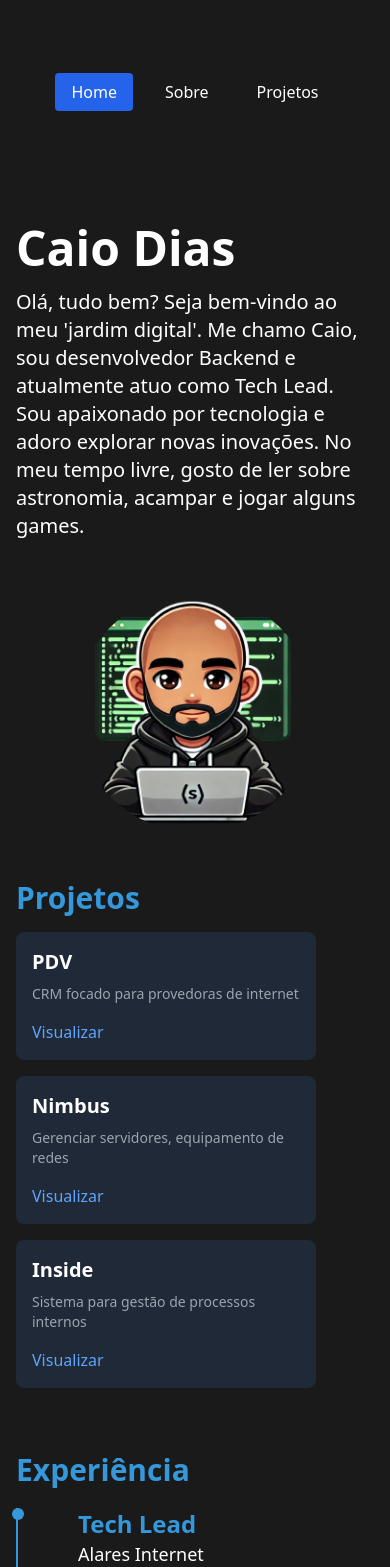
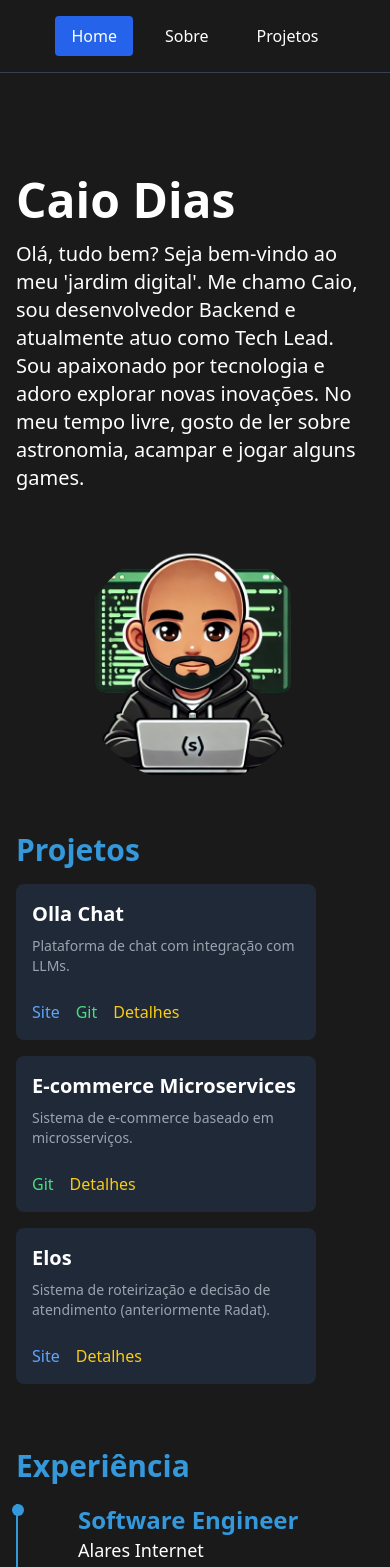
Before and after one commit to CaioCLDias/CaioCLDias.github.io, a Vue app: page / in a window 390 px wide. Shown: the top 1567 px of the page. Built offline with nearby package versions, Linux system fonts and the light colour scheme.

Commit message:
update info

```diff
--- a/src/App.vue
+++ b/src/App.vue
@@ -1,15 +1,19 @@
 <template>
   <div id="app" class="font-sans bg-black text-white min-h-screen flex flex-col">
-    <header class="fixed w-full z-10 flex justify-center mt-16">
-      <nav class="space-x-4 bg-transparent p-4">
+    <header class="fixed top-0 w-full z-50 bg-[#1a1a1a] border-b border-gray-700">
+      <nav class="flex justify-center space-x-4 p-4">
         <router-link to="/" class="nav-button" :class="{ 'bg-blue-600': $route.name === 'HomePage' }">Home</router-link>
-        <router-link to="/about" class="nav-button" :class="{ 'bg-blue-600': $route.name === 'AboutPage' }">Sobre</router-link>
-        <router-link to="/projects" class="nav-button" :class="{ 'bg-blue-600': $route.name === 'ProjectsPage' }">Projetos</router-link>
+        <router-link to="/about" class="nav-button"
+          :class="{ 'bg-blue-600': $route.name === 'AboutPage' }">Sobre</router-link>
+        <router-link to="/projects" class="nav-button"
+          :class="{ 'bg-blue-600': $route.name === 'ProjectsPage' }">Projetos</router-link>
       </nav>
     </header>
-    <main class="container mx-auto flex-grow p-4 mt-32">
-      <router-view/>
+
+    <main class="container mx-auto flex-grow p-4 mt-20">
+      <router-view />
     </main>
+
     <footer class="text-center p-4 mt-8">
       <div class="flex justify-center space-x-4 mb-4">
         <a href="https://www.linkedin.com/in/caio-cesar-lorenzon-dias/" target="_blank" rel="noopener noreferrer">
@@ -23,6 +27,7 @@
     </footer>
   </div>
 </template>
+
 
 <script>
 export default {
--- a/src/assets/data/professional.json
+++ b/src/assets/data/professional.json
@@ -4,60 +4,59 @@
     "startYear": "2023",
     "endMonth": "Presente",
     "endYear": "",
-    "title": "Tech Lead",
+    "title": "Software Engineer",
     "company": "Alares Internet",
-    "description": "Responsável pela liderança técnica das áreas de atendimento, experiência do cliente e comunicação. Criação e aprovação de fluxos de atendimento para chat e URA, resultando em uma melhoria de 15% no tempo médio de atendimento. Reuniões frequentes com fornecedores para discutir os requisitos dos projetos, garantindo alinhamento com as expectativas do negócio. Elaboração detalhada do fluxo de trabalho, cronograma e entrega de cada projeto. Gerenciamento e mentoria de uma equipe técnica de 4 membros, promovendo um ambiente colaborativo e focado em resultados. Desenvolvimento backend utilizando PHP e Node.js, com práticas de CI/CD para garantir a entrega contínua de valor.",
-    "summary": "Lider técnico de um time de desenvolvimento nas áreas de atendimento e comunicação da empresa, focado em automação e melhorias operacionais."
+    "description": "Desenvolvimento de soluções backend escaláveis com PHP (Laravel, Lumen) e Node.js (NestJS). Entrega de um CRM B2B completo, plataforma de comunicação assíncrona com RabbitMQ e SQS, e sistema de roteirização de atendimentos. Integrações com APIs externas, uso de Docker, GitHub Actions e observabilidade com Grafana e Elastic.",
+    "summary": "Desenvolvimento de sistemas de comunicação, roteirização e CRM B2B com foco em performance, escalabilidade e integrações."
   },
   {
     "startMonth": "Fev",
     "startYear": "2023",
     "endMonth": "Dez",
     "endYear": "2023",
-    "title": "Tech Lead e Desenvolvedor Backend",
+    "title": "Software Engineer",
     "company": "Webby Internet",
-    "description": "Liderança de uma equipe de 3 desenvolvedores e responsabilidade pelo desenvolvimento e manutenção de aplicações críticas para a empresa. Coordenação de reuniões com stakeholders para definir as prioridades dos projetos, garantindo a entrega dentro dos prazos estabelecidos. Desenvolvimento e entrega de dois projetos do zero: Nimbus (gerenciamento de equipamentos de redes), Inside (gestão interna). Manutenção de um sistema de CRM interno para provedores de internet, incluindo a integração com agências de crédito, o que resultou em uma redução significativa no churn e um impacto positivo no FPD (First Payment Default), melhorando a retenção de clientes e a saúde financeira da empresa."
-    ,
-     "summary": "Liderança de uma equipe e desenvolvimento desenvolvimento de novos projetos, além de manutenção de CRM com impacto direto no churn e FPD."
+    "description": "Desenvolvimento backend de plataformas internas com PHP (Laravel) e Node.js. Projetos entregues: PDV CRM (vendas), Inside (gestão interna), Nimbus (documentação de rede). Implementações com Redis, RabbitMQ e filas assíncronas. Deploy com Docker e ambientes versionados.",
+    "summary": "Desenvolvimento backend de sistemas internos como CRM, gestão de processos e automações operacionais."
   },
   {
     "startMonth": "Ago",
     "startYear": "2021",
     "endMonth": "Jan",
     "endYear": "2023",
-    "title": "Desenvolvedor Full Stack",
+    "title": "Full Stack Developer",
     "company": "Webby Internet",
-    "description": "Desenvolvimento de um CRM integrado, unificando canais de vendas, utilizando PHP com Laravel no backend, Angular no frontend e Ionic para mobile. Contribuição para a criação de funcionalidades que melhoraram a experiência do usuário. Desenvolvimento de um sistema para compartilhamento seguro de dashboards do Power BI, com links públicos, resultando em economia com licenças do Power BI e maior segurança no compartilhamento de dashboards.",
-    "summary": "Desenvolvimento de um CRM integrado e um sistema de compartilhamento seguro de dashboards do Power BI, trazendo eficiência operacional e segurança."
+    "description": "Desenvolvimento de um CRM integrado com PHP (Laravel), Angular e Ionic. Criação de plataforma para compartilhamento seguro de dashboards Power BI. Participação em projetos do levantamento até o deploy, com foco em performance, usabilidade e integração com serviços externos.",
+    "summary": "Desenvolvimento full stack de CRM e solução de BI, unificando atendimento, vendas e relatórios."
   },
   {
     "startMonth": "Abr",
     "startYear": "2021",
     "endMonth": "Jul",
     "endYear": "2021",
-    "title": "Estagiário em Análise de Dados",
+    "title": "Backend Intern",
     "company": "Webby Internet",
-    "description": "Responsável por tarefas de tratamento de dados e automação de processos. Geração de relatórios com Python e bibliotecas como Pandas e NumPy, além de criação de scripts automatizados para extração de dados.",
-    "summary": "Automatização de processos e geração de relatórios com Python."
+    "description": "Suporte ao desenvolvimento do sistema PDV (CRM de vendas) com Laravel e Angular. Apoio em deploys com Docker e criação de funcionalidades iniciais para sistemas internos. Primeira vivência prática com desenvolvimento backend estruturado.",
+    "summary": "Estágio com foco em backend, apoiando o desenvolvimento do sistema PDV e automações internas."
   },
   {
     "startMonth": "Jan",
     "startYear": "2017",
     "endMonth": "Ago",
     "endYear": "2017",
-    "title": "Desenvolvedor Java",
+    "title": "Java Developer Intern",
     "company": "Sigma Dataserv Informática S/A",
-    "description": "Atuação no desenvolvimento e manutenção de sistemas utilizando a linguagem Java, com foco em automação e gestão de processos, seguindo a arquitetura MVC. Desenvolvimento de soluções para o sistema ERP da empresa, com ênfase na automação de processos administrativos e financeiros. Participação no desenvolvimento de um sistema de gestão escolar, utilizando Struts e JSP, seguindo a arquitetura MVC para garantir uma estrutura modular e manutenível. Desenvolvimento de um sistema de gestão de presidiários para o estado do Paraná, utilizando JSF (JavaServer Faces), integrando dados para otimizar a administração do sistema penitenciário.",
-    "summary": "Desenvolvimento de soluções ERP e sistemas de gestão escolar e penitenciário em Java."
+    "description": "Desenvolvimento e manutenção de sistemas públicos com Java (Struts, JSP, JSF). Atuação em projetos de gestão escolar e penitenciária, seguindo padrões MVC. Refatoração de código legado e entrega de funcionalidades para plataformas públicas.",
+    "summary": "Desenvolvimento Java em sistemas educacionais e penitenciários com frameworks JSF e Struts."
   },
   {
     "startMonth": "Ago",
     "startYear": "2016",
     "endMonth": "Dez",
     "endYear": "2016",
-    "title": "Suporte de Sistema",
+    "title": "Systems Support Intern",
     "company": "MSI Soluções",
-    "description": "Atuação no suporte técnico de sistemas, fornecendo assistência para clientes internos e externos. Resolução de problemas técnicos em sistemas de gerenciamento, garantindo o mínimo de tempo de inatividade e assegurando a continuidade dos processos operacionais. Atendimento de demandas de suporte via telefone e e-mail, oferecendo soluções rápidas e eficientes. Documentação de procedimentos e criação de relatórios sobre incidentes recorrentes para melhorar a eficiência do suporte técnico.",
-    "summary": "Suporte técnico de sistemas, garantindo a continuidade operacional e resolução de problemas."
+    "description": "Atendimento e suporte técnico a clientes de ERP. Resolução de problemas SQL, treinamento de usuários e documentação de processos. Contato direto com a base de usuários para análise de erros recorrentes e sugestões de melhoria.",
+    "summary": "Suporte técnico a sistemas ERP, com foco em SQL, documentação e atendimento ao cliente."
   }
 ]
--- a/src/assets/data/projects.json
+++ b/src/assets/data/projects.json
@@ -1,62 +1,82 @@
 [
   {
+    "name": "Olla Chat",
+    "description": "Plataforma de chat com integração com LLMs.",
+    "url": "https://olla-app-test.ccldias.com/api/documentation",
+    "repository": "https://github.com/CaioCLDias/olla-chat-test",
+    "type": "personal",
+    "details": "Sistema de chat com backend em Laravel e integração com modelos LLM para resposta automática. Possui agendamento de exclusão de conta, recuperação de histórico e autenticação baseada em tokens."
+  },
+  {
+    "name": "E-commerce Microservices",
+    "description": "Sistema de e-commerce baseado em microsserviços.",
+    "url": "",
+    "repository": "https://github.com/CaioCLDias/ecommerce-services",
+    "type": "personal",
+    "details": "Arquitetura com serviços independentes (Catálogo, Carrinho, Pagamento, Envio e Notificações), comunicação por RabbitMQ/Kafka, usando Laravel e Node.js. Foco em escalabilidade e resiliência."
+  },
+    {
+    "name": "Elos",
+    "description": "Sistema de roteirização e decisão de atendimento (anteriormente Radat).",
+    "url": "https://elos.alaresinternet.com.br",
+    "repository": "",
+    "type": "work",
+    "details": "Plataforma desenvolvida para otimizar o atendimento técnico da empresa, roteirizando visitas com base em regras de negócio, localização geográfica e capacidade de atendimento."
+  },
+  {
+    "name": "ASP",
+    "description": "CRM B2B com foco em relacionamento e vendas para clientes corporativos.",
+    "url": "https://asp.alaresinternet.com.br/",
+    "repository": "",
+    "type": "work",
+    "details": "Sistema complexo voltado ao ciclo completo de vendas B2B, incluindo geração de leads, agendamento de visitas, histórico de relacionamento e relatórios customizados por hierarquia de usuário."
+  },
+  {
+    "name": "Jornada de Comunicação",
+    "description": "Sistema de gestão de fluxos de comunicação com clientes.",
+    "url": "",
+    "repository": "",
+    "type": "work",
+    "details": "Gerencia o fluxo de mensagens e interações com clientes por múltiplos canais. Desenvolvido com Laravel e RabbitMQ, prioriza a entrega assíncrona e escalável das mensagens, com logs e rastreabilidade total."
+  },
+  {
     "name": "PDV",
-      "description": "CRM focado para provedoras de internet",
+    "description": "CRM focado para provedoras de internet.",
     "url": "https://pdv.webbytecnologia.com.br",
-      "type": "work"
+    "repository": "",
+    "type": "work",
+    "details": "Sistema CRM robusto desenvolvido com Laravel e Angular, focado na gestão de vendas e atendimento de provedores de internet. Inclui módulo financeiro, integração com agências de crédito e automação de contratos digitais."
   },
   {
     "name": "Nimbus",
-      "description": "Gerenciar servidores, equipamento de redes",
+    "description": "Gerenciar servidores e equipamentos de rede.",
     "url": "https://nimbus.webby.app.br",
-      "type": "work"
+    "repository": "",
+    "type": "work",
+    "details": "Sistema para documentação e controle de equipamentos de rede, com registro automatizado de ativos e funcionalidades para liberação de IPs em servidores de e-mail. Backend em Laravel com Redis para filas de execução."
   },
   {
     "name": "Inside",
-      "description": "Sistema para gestão de processos internos",
+    "description": "Sistema para gestão de processos internos.",
     "url": "https://inside.webbytecnologia.com.br",
-      "type": "work"
+    "repository": "",
+    "type": "work",
+    "details": "Plataforma interna voltada à gestão de contratos, salas e jornada do cliente. Criada para centralizar fluxos administrativos da empresa com interface clara e intuitiva."
   },
   {
     "name": "Help",
-      "description": "Sistema de euxilio ao atendimento ao cliente",
+    "description": "Sistema de auxílio ao atendimento ao cliente.",
     "url": "https://csc.webbytecnologia.com.br",
-      "type": "work"
+    "repository": "",
+    "type": "work",
+    "details": "Fila de ajuda com sistema de priorização e alertas de chamados críticos. Utiliza PHP/Laravel com Redis e workers para priorização automática e alertas baseados em tempo de espera."
   },
   {
     "name": "Webby View",
-      "description": "Sistema de compartilhamento seguro de dahs com link publico no power BI",
+    "description": "Compartilhamento seguro de dashboards do Power BI.",
     "url": "https://view.webbytecnologia.com.br",
-      "type": "work"
-    },
-    {
-      "name": "Auth Service",
-      "description": "Microserviço para autenticações e autorizações no sistema, publica eventos de login no RabbitMQ, permitindo que outros serviços do ecossistema possam consumir a esses eventos.",
-      "url": "https://github.com/CaioCLDias/auth-service",
-      "type": "personal"
-    },
-    {
-      "name": "Notification Service",
-      "description": "Microserviço dedicado ao envio de notificações. Ele consome eventos publicados no RabbitMQ e envia notificações apropriadas",
-      "url": "https://github.com/CaioCLDias/notification-service",
-      "type": "personal"
-    },
-    {
-      "name": "Laravel Spatie Permissions",
-      "description": "Projeto criado com a finalidade de exemplificar um sistema de permissionameto utilizando a biblioteca da Spatie",
-      "url": "https://github.com/CaioCLDias/laravel-spatie-permissions",
-      "type": "personal"
-    },
-    {
-      "name": "Kafka",
-      "description": "Projeto realizado no curso de Kafka da Alura",
-      "url": "https://github.com/CaioCLDias/kafika-alura",
-      "type": "personal"
-    },
-    {
-      "name": "Conexão SSH Tunel",
-      "description": "Script em python para realizar conexão com banco utilizando um tunel SSH",
-      "url": "https://github.com/CaioCLDias/ssh_thunel",
-      "type": "personal"
+    "repository": "",
+    "type": "work",
+    "details": "Sistema seguro de compartilhamento de dashboards Power BI via links públicos, eliminando a necessidade de licenças adicionais. Reforça a segurança e amplia o acesso de forma controlada."
   }
 ]
--- a/src/components/ProjectCard.vue
+++ b/src/components/ProjectCard.vue
@@ -1,11 +1,48 @@
 <template>
   <div class="project-card bg-gray-800 p-4 rounded-lg flex flex-col justify-between">
+    <!-- Título e descrição -->
     <div>
-      <h3 class="text-xl font-bold text-white mb-2">{{ project.name }}</h3>
-      <p class="text-sm text-gray-400 mb-4">{{ project.description }}</p>
-      <p class="text-gray-400 mb-4">{{ project.year }}</p>
+      <h3 class="text-xl font-bold text-white mb-2">
+        {{ project.name }}
+      </h3>
+      <p class="text-sm text-gray-400 mb-4">
+        {{ project.description }}
+      </p>
     </div>
-    <a :href="project.url" class="text-blue-400 hover:underline self-start">Visualizar</a>
+
+    <!-- Ações -->
+    <div class="flex flex-wrap items-center gap-4 mt-2">
+      <!-- Link do site/demo -->
+      <a
+        v-if="hasUrl"
+        :href="project.url"
+        target="_blank"
+        rel="noopener"
+        class="text-blue-400 hover:underline"
+      >
+        Site
+      </a>
+
+      <!-- Link do repositório -->
+      <a
+        v-if="hasRepo"
+        :href="project.repository"
+        target="_blank"
+        rel="noopener"
+        class="text-green-400 hover:underline"
+      >
+        Git
+      </a>
+
+      <!-- Botão Detalhes -->
+      <button
+        v-if="hasDetails"
+        @click="$emit('show-details', project)"
+        class="text-yellow-400 hover:underline"
+      >
+        Detalhes
+      </button>
+    </div>
   </div>
 </template>
 
@@ -15,9 +52,20 @@ export default {
   props: {
     project: {
       type: Object,
-      required: true
-    }
-  }
+      required: true,
+    },
+  },
+  computed: {
+    hasUrl() {
+      return this.project.url && this.project.url.trim() !== '';
+    },
+    hasRepo() {
+      return this.project.repository && this.project.repository.trim() !== '';
+    },
+    hasDetails() {
+      return this.project.details && this.project.details.trim() !== '';
+    },
+  },
 };
 </script>
 
@@ -25,9 +73,8 @@ export default {
 .project-card {
   width: 100%;
   max-width: 300px;
-  height: 100%; /* Ensure the card takes full height */
 }
 .text-sm {
-  font-size: 0.875rem; /* Reduza o tamanho da fonte para o texto de descrição */
+  font-size: 0.875rem;
 }
 </style>
--- /dev/null
+++ b/src/components/ProjectDetailsModal.vue
@@ -0,0 +1,88 @@
+<template>
+  <div class="modal-backdrop" @click.self="$emit('close')">
+    <div class="modal-content">
+      <button class="close-button" @click="$emit('close')">&times;</button>
+
+      <h2 class="text-2xl font-bold mb-4 text-white">{{ project.name }}</h2>
+
+      <p class="text-gray-300 mb-6">
+        {{ project.details }}
+      </p>
+
+      <div class="flex gap-4 flex-wrap">
+        <a
+          v-if="hasUrl"
+          :href="project.url"
+          target="_blank"
+          rel="noopener"
+          class="text-blue-400 underline"
+        >
+           🌐 Acessar Projeto
+        </a>
+
+        <a
+          v-if="hasRepo"
+          :href="project.repository"
+          target="_blank"
+          rel="noopener"
+          class="text-green-400 underline"
+        >
+          🧠 Ver Repositório
+        </a>
+      </div>
+    </div>
+  </div>
+</template>
+
+<script>
+export default {
+  name: 'ProjectDetailsModal',
+  props: {
+    project: {
+      type: Object,
+      required: true
+    }
+  },
+  computed: {
+    hasUrl() {
+      return this.project.url?.trim();
+    },
+    hasRepo() {
+      return this.project.repository?.trim();
+    }
+  }
+};
+</script>
+
+<style scoped>
+.modal-backdrop {
+  position: fixed;
+  inset: 0;
+  background-color: rgba(0, 0, 0, 0.7);
+  z-index: 50;
+  display: flex;
+  align-items: center;
+  justify-content: center;
+  padding: 1rem;
+}
+
+.modal-content {
+  background-color: #1f2937; /* Tailwind gray-800 */
+  padding: 2rem;
+  border-radius: 0.5rem;
+  width: 100%;
+  max-width: 600px;
+  position: relative;
+}
+
+.close-button {
+  position: absolute;
+  top: 0.75rem;
+  right: 0.75rem;
+  background: transparent;
+  color: white;
+  font-size: 1.5rem;
+  border: none;
+  cursor: pointer;
+}
+</style>
--- a/src/views/HomePage.vue
+++ b/src/views/HomePage.vue
@@ -13,7 +13,12 @@
     <div class="text-left max-w-5xl w-full mx-auto mt-12">
       <h2 class="text-3xl font-bold mb-4">Projetos</h2>
       <div class="grid grid-cols-1 md:grid-cols-2 lg:grid-cols-3 gap-4">
-        <ProjectCard v-for="(project, index) in displayedProjects" :key="index" :project="project" />
+        <ProjectCard
+          v-for="(project, index) in displayedProjects"
+          :key="index"
+          :project="project"
+          @show-details="selectedProject = project"
+        />
       </div>
     </div>
 
@@ -36,11 +41,19 @@
       </div>
       <router-link to="/about" class="text-blue-500 hover:underline mt-4 inline-block">Ver mais</router-link>
     </div>
+
+    <!-- Modal -->
+    <ProjectDetailsModal
+      v-if="selectedProject"
+      :project="selectedProject"
+      @close="selectedProject = null"
+    />
   </div>
 </template>
 
 <script>
 import ProjectCard from '../components/ProjectCard.vue';
+import ProjectDetailsModal from '../components/ProjectDetailsModal.vue';
 import projectsData from '../assets/data/projects.json';
 import aboutData from '../assets/data/about.json';
 import professionalData from '../assets/data/professional.json';
@@ -48,13 +61,15 @@ import professionalData from '../assets/data/professional.json';
 export default {
   name: 'HomePage',
   components: {
-    ProjectCard
+    ProjectCard,
+    ProjectDetailsModal
   },
   data() {
     return {
       projects: projectsData,
       summary: aboutData.summary,
-      professional: professionalData || []
+      professional: professionalData || [],
+      selectedProject: null
     };
   },
   computed: {
@@ -150,13 +165,13 @@ h2 {
 /* Para dispositivos menores */
 @media (max-width: 768px) {
   .presentation-container {
-    flex-direction: column; /* Muda o layout para coluna em dispositivos menores */
+    flex-direction: column;
     align-items: center;
   }
 
   .presentation-container img {
     margin-left: 0;
-    margin-top: 20px; /* Coloca a imagem abaixo do texto */
+    margin-top: 20px;
   }
 }
 </style>
```
Also changed, not shown: src/views/ProjectsPage.vue (+12 -4 lines). Lines whose indentation alone changed are shown as unchanged.
